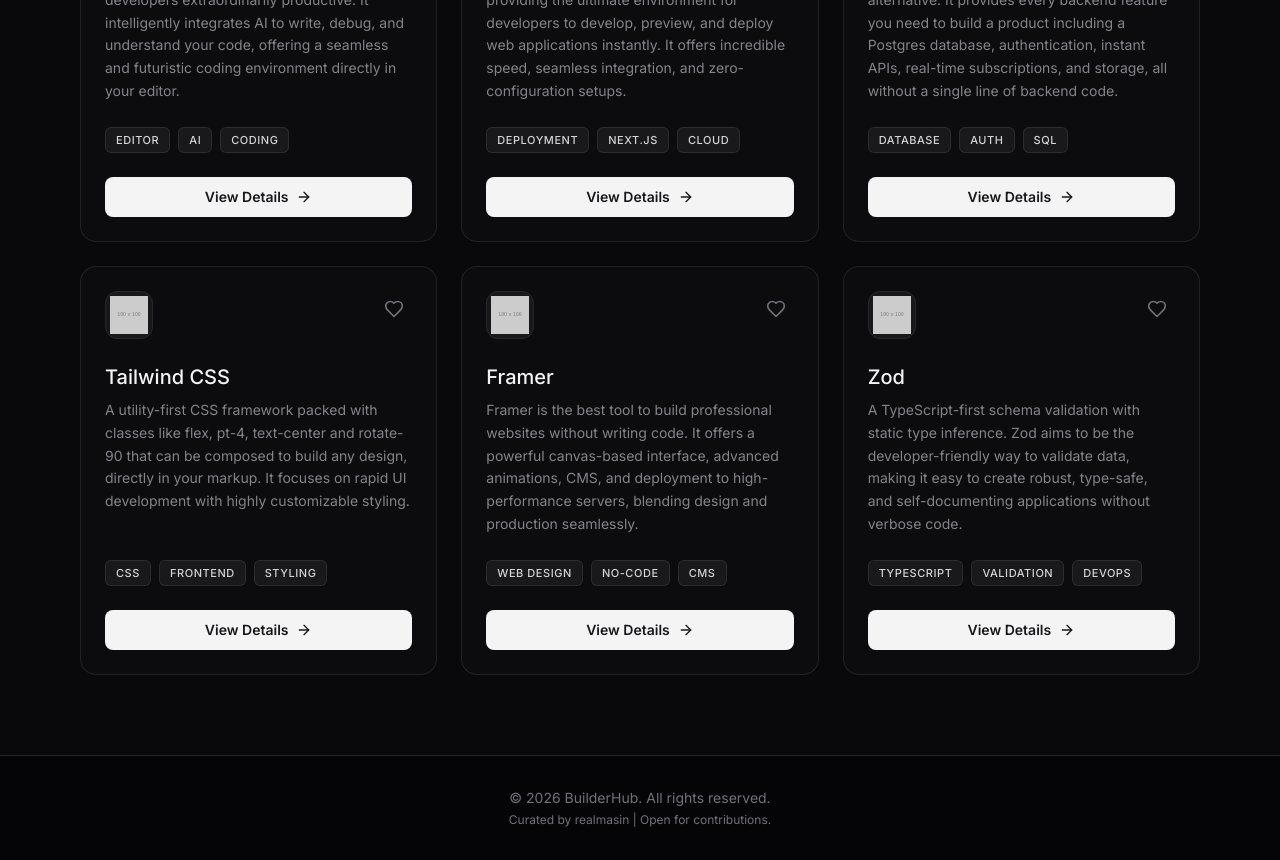
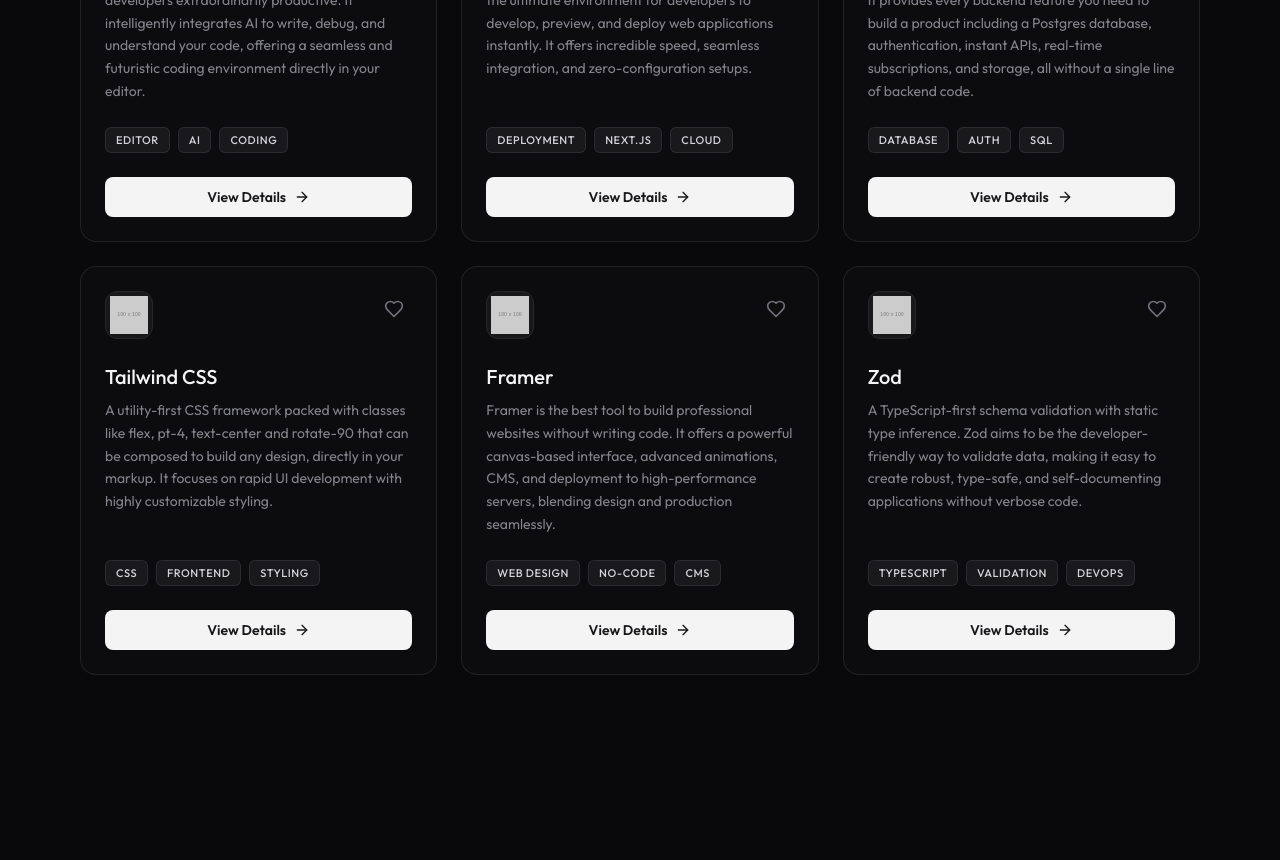
Before and after one commit to realmasin/builderhub, a Next.js app: page / in a window 1280 px wide. Shown: the part 840-1700 px from the top of the page. After the commit the page ends 1595 px from the top, so only its background shows below. Built offline with nearby package versions, Linux system fonts and the light colour scheme.

Commit message:
Update layout.tsx

```diff
--- a/src/app/layout.tsx
+++ b/src/app/layout.tsx
@@ -1,32 +1,24 @@
 import type { Metadata } from "next";
-import { Inter } from "next/font/google";
+import { Outfit } from "next/font/google";
 import "./globals.css";
 import Navbar from "../components/shared/Navbar";
 
-const inter = Inter({ subsets: ["latin"] });
+// professional outfit
+const outfit = Outfit({ subsets: ["latin"], weight: ["300", "400", "500", "600", "700"] });
 
 export const metadata: Metadata = {
-  title: "BuilderHub | Discover Tools",
-  description: "A modern platform for developers and builders.",
+  title: "BuilderHub | Tools Directory",
+  description: "Curated tools for modern developers",
 };
 
-export default function RootLayout({
-  children,
-}: Readonly<{
-  children: React.ReactNode;
-}>) {
+export default function RootLayout({ children }: { children: React.ReactNode }) {
   return (
     <html lang="en" className="dark">
-      <body className={`${inter.className} flex flex-col min-h-screen bg-[#09090b] text-zinc-100`}>
+      <body className={`${outfit.className} bg-[#09090b] text-zinc-300 antialiased selection:bg-purple-500/30`}>
         <Navbar />
-        <main className="flex-grow w-full">
+        <main className="min-h-screen">
           {children}
         </main>
-        <footer className="border-t border-zinc-800 p-8 text-center text-sm text-zinc-500 mt-auto bg-black/40">
-  <p>© 2026 BuilderHub. All rights reserved.</p>
-  <p className="mt-1 text-xs">Curated by realmasin | Open for contributions.</p>
-</footer>
-
       </body>
     </html>
   );
```
